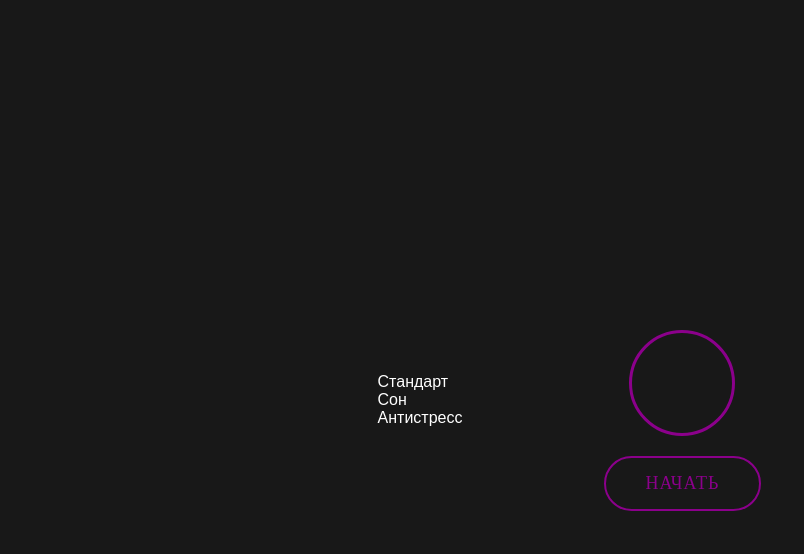
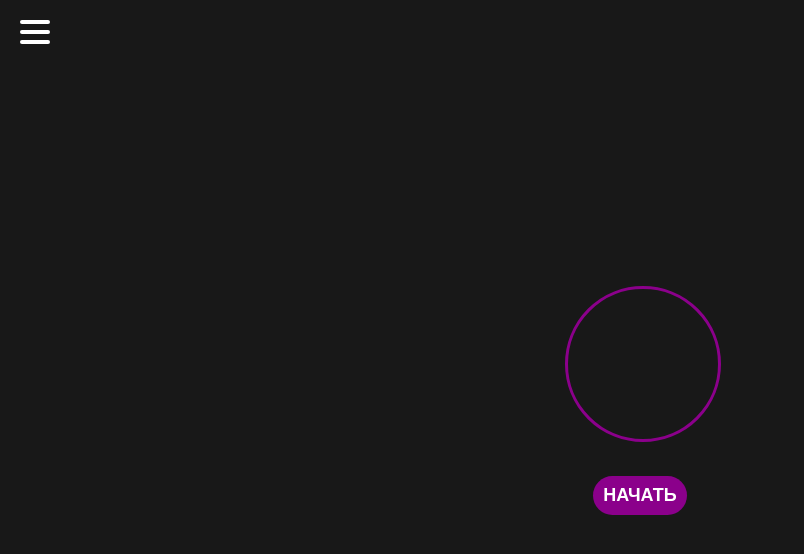
Before and after one commit to yoswarker/breathing-app-test, a plain HTML site: page index.html in a window 1280 px wide. Shown: the whole page, without its empty margins (0-804 px from the left). Drawn offline with Linux system fonts and the light colour scheme.

Commit message:
style.css

```diff
--- a/style.css
+++ b/style.css
@@ -3,12 +3,26 @@ body {
   padding: 0;
   background-color: #181818;
   color: white;
-  font-family: 'Arial Black', sans-serif;
+  font-family: -apple-system, BlinkMacSystemFont, 'Segoe UI', Roboto, Helvetica, Arial, sans-serif;
   display: flex;
   justify-content: center;
   align-items: center;
   height: 100vh;
   overflow: hidden;
+  transition: background-color 0.3s;
+}
+
+/* Стили режимов */
+.standard-mode {
+  --main-color: #8B008B;
+}
+
+.sleep-mode {
+  --main-color: #6A5ACD;
+}
+
+.antistress-mode {
+  --main-color: #FF6347;
 }
 
 .container {
@@ -22,61 +36,128 @@ body {
   display: none !important;
 }
 
+.circle-container {
+  position: relative;
+  width: 150px;
+  height: 150px;
+  margin: 0 auto 40px;
+}
+
+.breath-circle {
+  width: 100%;
+  height: 100%;
+  border-radius: 50%;
+  background: transparent;
+  border: 3px solid var(--main-color);
+  display: flex;
+  justify-content: center;
+  align-items: center;
+  /* transition: transform 0.5s ease-in-out; */
+}
+
+/* .sleep-mode .breath-circle {
+  transition: transform 0.5s ease-in-out;
+} */
+
+/* .antistress-mode .breath-circle {
+  transition: transform 0.3s cubic-bezier(0.4, 0, 0.6, 1);
+} */
+
+#countdown, #start-countdown {
+  font-size: 28px;
+  font-weight: bold;
+  color: white;
+}
+
 #start-btn {
-  background: transparent;
-  color: #8B008B;
-  border: 2px solid #8B008B;
-  padding: 15px 40px;
+  background: var(--main-color);
+  color: white;
+  border: none;
+  padding: 9px 10px;
   font-size: 18px;
   border-radius: 30px;
   cursor: pointer;
-  transition: all 0.3s;
-  font-family: 'Arial Black';
-  letter-spacing: 1px;
-}
-
-#start-btn:hover {
-  background: #8B008B;
-  color: white;
-}
-
-.breath-circle {
-  width: 100px;
-  height: 100px;
-  border-radius: 50%;
-  background: transparent;
-  border: 3px solid #8B008B;
-  margin: 40px auto 20px;
-  transform: scale(1);
-}
-
-#instruction {
-  margin-top: 30px;
-  color: #8B008B;
-  font-size: 20px;
-  min-height: 24px;
+  font-weight: bold;
+  /* width: 80%; */
+  max-width: 200px;
+  transition: background 0.3s;
 }
 
 #stop-btn {
   background: transparent;
-  color: #8B008B;
-  border: 2px solid #8B008B;
-  padding: 10px 30px;
+  color: white;
+  border: 2px solid var(--main-color);
+  padding: 12px 30px;
   font-size: 16px;
   border-radius: 30px;
   cursor: pointer;
-  margin-top: 30px;
-  font-family: 'Arial Black';
-  letter-spacing: 1px;
+  margin-top: 10px;
+  font-weight: bold;
+  transition: all 0.3s;
 }
 
 #stop-btn:hover {
-  background: #8B008B;
-  color: white;
+  background: var(--main-color);
 }
 
-#countdown {
-  font-size: 24px;
-  color: #8B008B;
-  margin-bottom: 20px;
+/* Меню */
+.menu-btn {
+  position: fixed;
+  top: 20px;
+  left: 20px;
+  width: 30px;
+  height: 24px;
+  display: flex;
+  flex-direction: column;
+  justify-content: space-between;
+  cursor: pointer;
+  z-index: 100;
 }
+
+.menu-btn span {
+  display: block;
+  width: 100%;
+  height: 4px;
+  background: white;
+  border-radius: 2px;
+  transition: all 0.3s;
+}
+
+.menu {
+  position: fixed;
+  top: 0;
+  left: -250px;
+  width: 200px;
+  height: 100%;
+  background: #181818;
+  border-right: 1px solid var(--main-color);
+  padding: 60px 20px;
+  z-index: 99;
+  transition: left 0.3s;
+  font-weight: bold;
+}
+
+.menu.active {
+  left: 0;
+}
+
+.menu-item {
+  color: white;
+  padding: 15px 0;
+  border-bottom: 1px solid #333;
+  cursor: pointer;
+  transition: all 0.3s;
+}
+
+.menu-item:hover, .menu-item.active {
+  color: var(--main-color);
+  font-weight: bold;
+}
+
+#instruction {
+  margin-top: 20px;
+  color: white;
+  font-size: 20px;
+  min-height: 24px;
+  font-weight: bold;
+}
```
